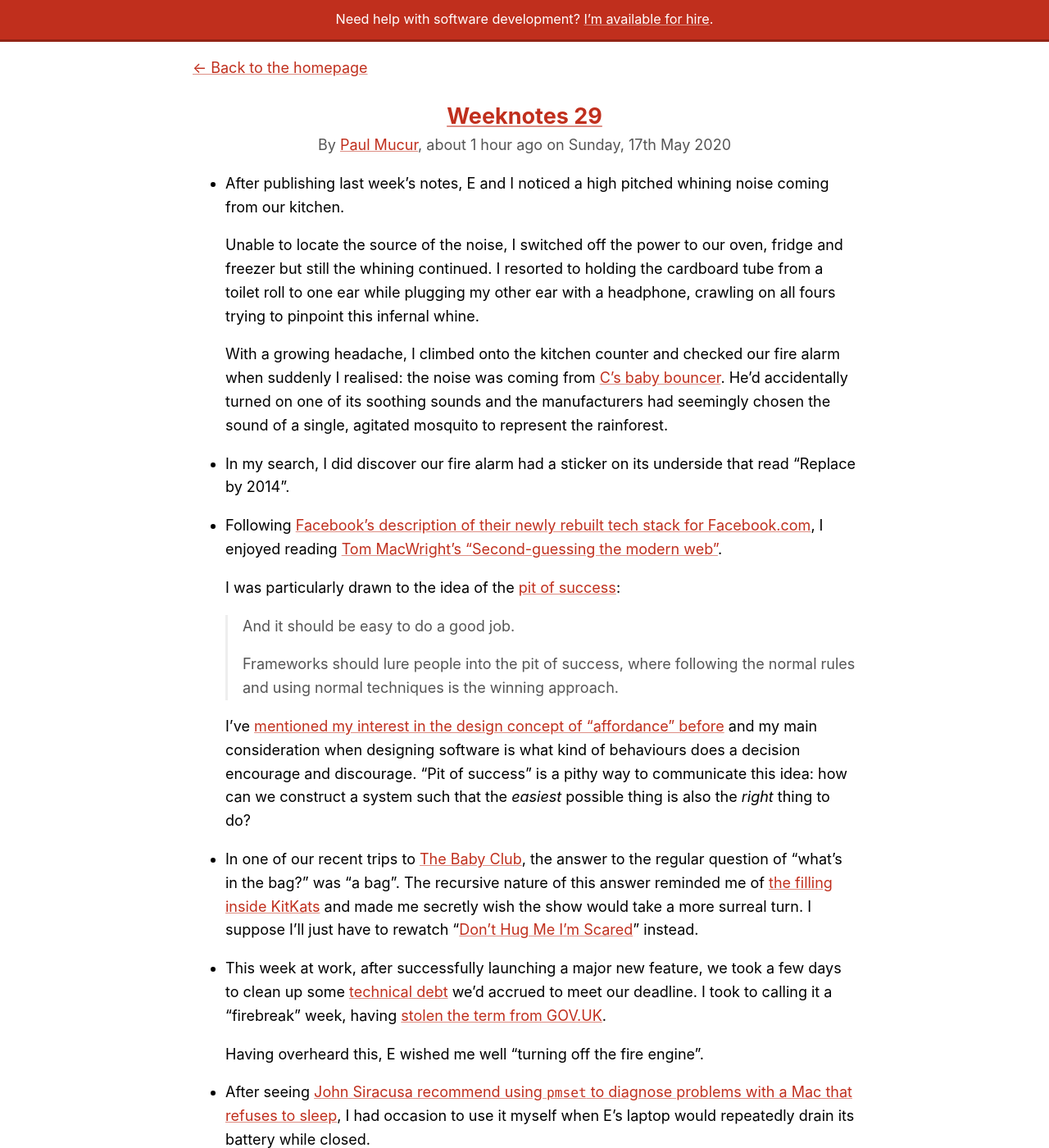
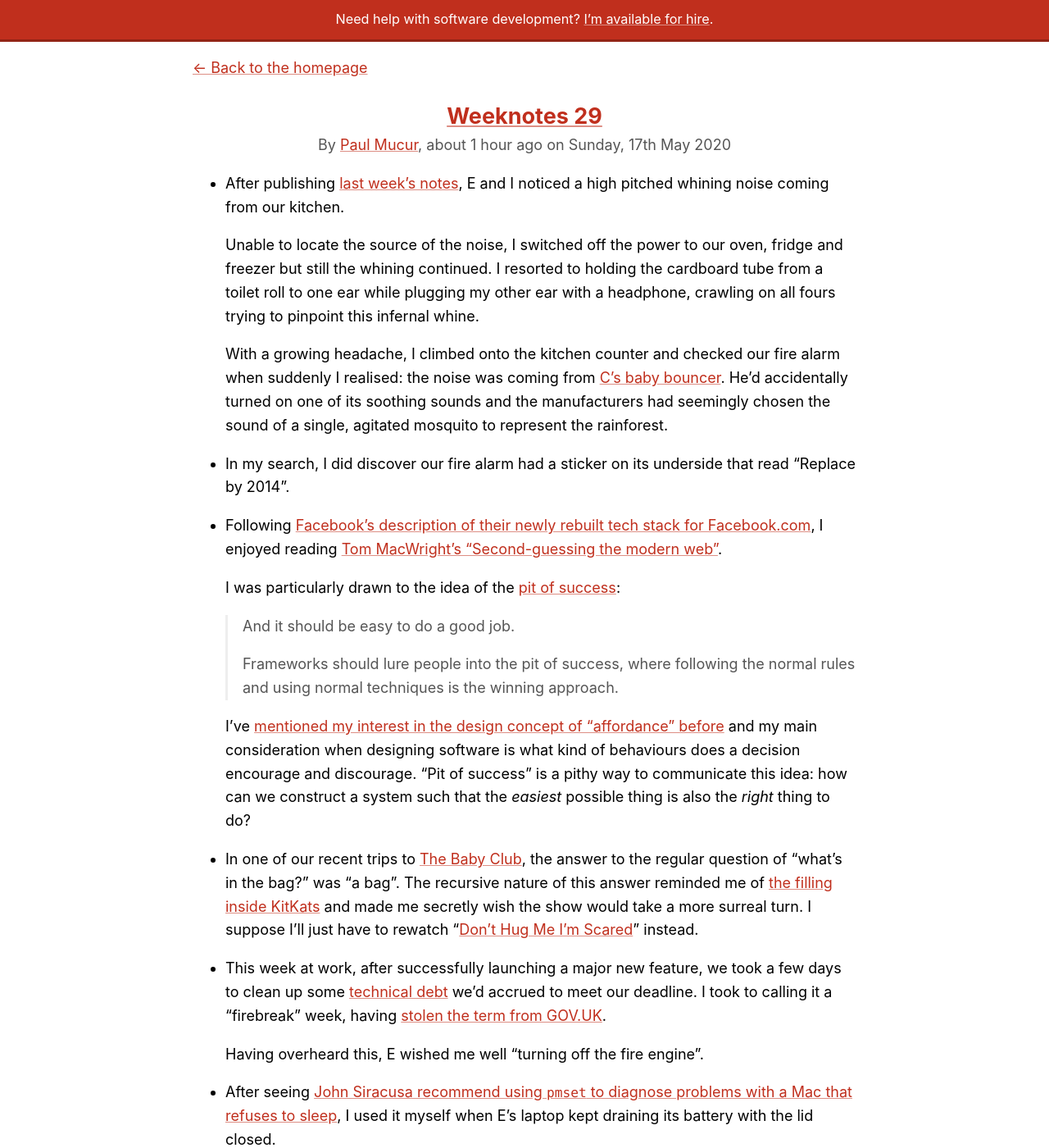
Before and after one commit to mudge/mudge.github.com, a Jekyll site: the page built from _posts/2020-05-17-weeknotes-29.markdown, in a window 1280 px wide and 1400 px high. Shown: the whole window at 82% size. Built offline with Jekyll 4.4.1, drawn with Linux system fonts in a browser that asks for light colours.

Commit message:
Minor edits to weeknotes 29

```diff
--- a/_posts/2020-05-17-weeknotes-29.markdown
+++ b/_posts/2020-05-17-weeknotes-29.markdown
@@ -4,7 +4,7 @@ title: Weeknotes 29
 excerpt: An infernal whining, the pit of success, a GPG rabbithole and teaching babies about quantum mechanics.
 date: 2020-05-17 09:59:00
 ---
-*   After publishing last week’s notes, E and I noticed a high pitched whining noise coming from our kitchen.
+*   After publishing [last week’s notes](/2020/05/10/weeknotes-28/), E and I noticed a high pitched whining noise coming from our kitchen.
 
     Unable to locate the source of the noise, I switched off the power to our oven, fridge and freezer but still the whining continued. I resorted to holding the cardboard tube from a toilet roll to one ear while plugging my other ear with a headphone, crawling on all fours trying to pinpoint this infernal whine.
 
@@ -28,9 +28,9 @@ date: 2020-05-17 09:59:00
 
     Having overheard this, E wished me well "turning off the fire engine".
 
-*   After seeing [John Siracusa recommend using `pmset` to diagnose problems with a Mac that refuses to sleep](https://twitter.com/siracusa/status/1258113504499904512), I had occasion to use it myself when E's laptop would repeatedly drain its battery while closed.
+*   After seeing [John Siracusa recommend using `pmset` to diagnose problems with a Mac that refuses to sleep](https://twitter.com/siracusa/status/1258113504499904512), I used it myself when E's laptop kept draining its battery with the lid closed.
 
-    Using `pmset -g` and `pmset -g assertions` revealed that `sharingd` was preventing `UserIdleSystemSleep` and, sure enough, toggling Screen Sharing (and a reboot) fixed the problem.
+    `pmset -g` and `pmset -g assertions` revealed that `sharingd` was preventing `UserIdleSystemSleep` and, sure enough, toggling Screen Sharing (and a reboot) fixed the problem.
 
 *   I went down a bit of a [GPG](https://www.gnupg.org) rabbithole after discovering that my 12 year old [1024 bit DSA key is threatened by weaknesses found in SHA-1](https://infra.apache.org/openpgp.html#generate-key). Thankfully, [The Apache Software Foundation's "How to transition to a new PGP key"](https://infra.apache.org/key-transition.html) was an excellent guide to [generating a new 4096 bit RSA key](https://infra.apache.org/openpgp.html#generate-key) and [transitioning to using it](https://infra.apache.org/key-transition.html#single-keyring).
 
```
